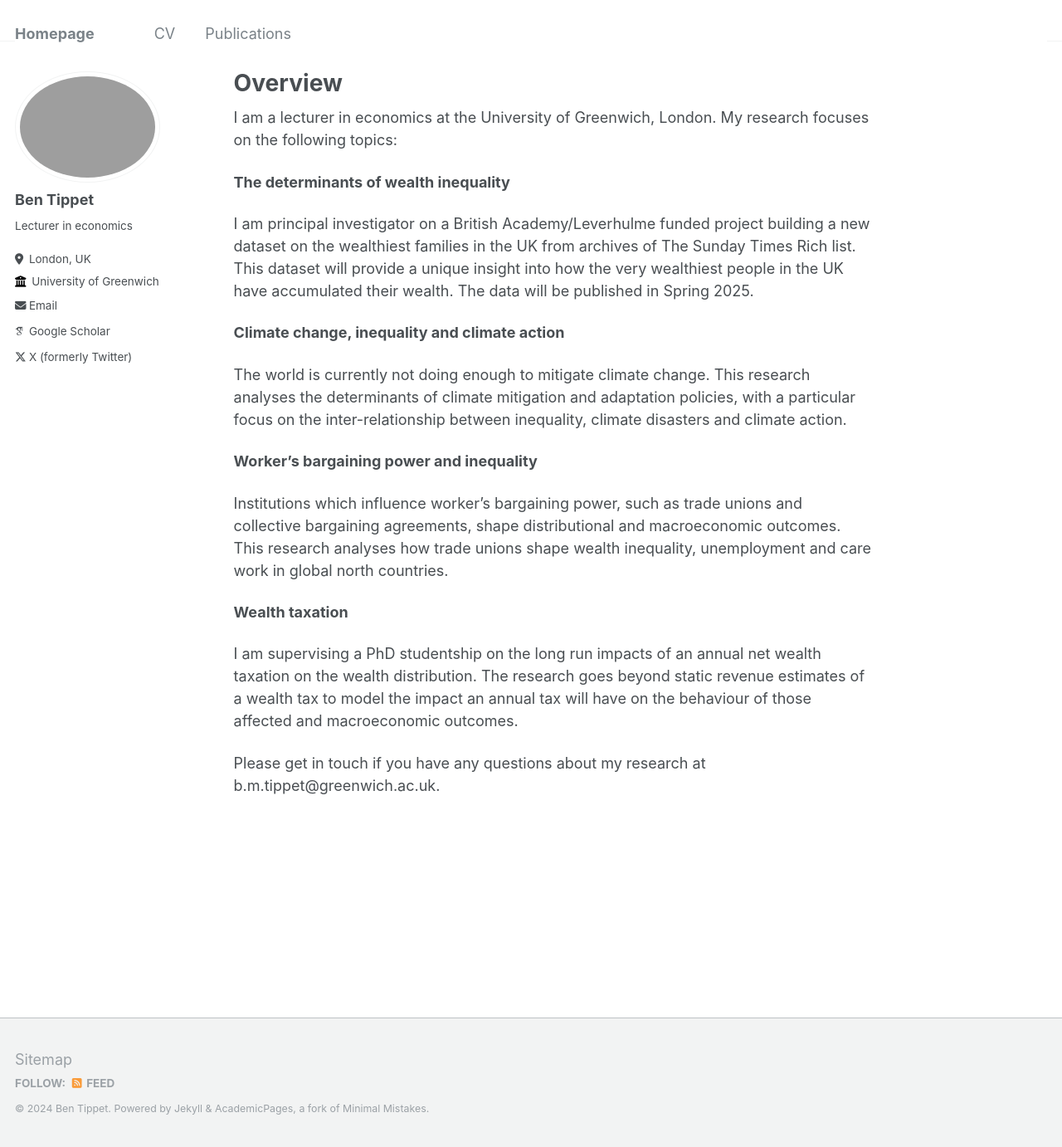
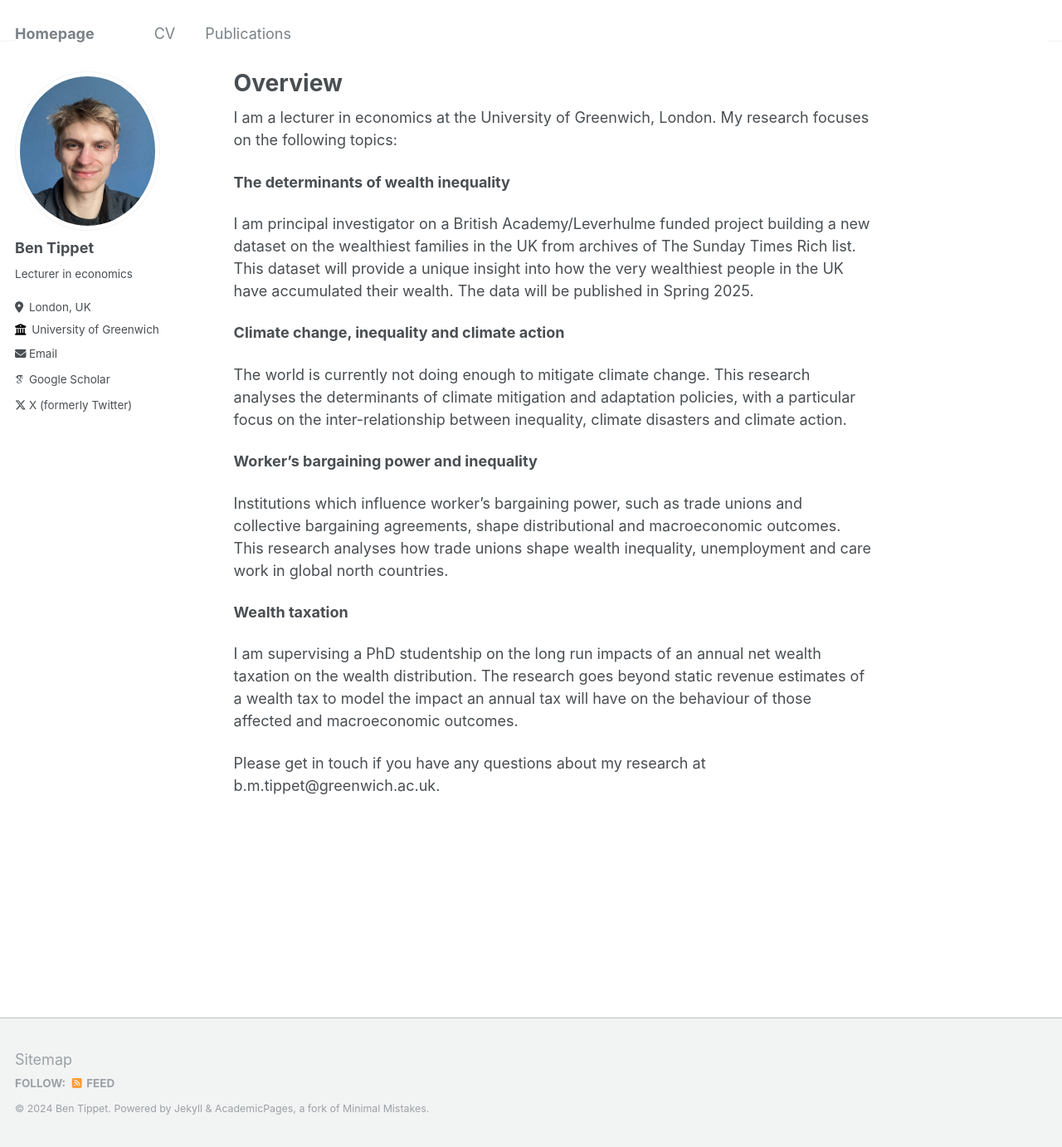
Before and after one commit to bentippet/bentippet, a Jekyll site: the page built from _pages/about.md, in a window 1280 px wide and 1382 px high. Shown: the whole window at 83% size. Built offline with Jekyll 4.4.1, drawn with Linux system fonts in a browser that asks for light colours; some web fonts are replaced.

Commit message:
Update _config.yml

```diff
--- a/_config.yml
+++ b/_config.yml
@@ -21,7 +21,7 @@ repository               : "bentippet/bentippet.github.io"
 #               Additional customization can be done by editing /_includes/author-profile.html
 author:
   # Biographic information
-  avatar           : "\filews\ben_pic.JPG"
+  avatar           : "ben_pic.JPG"
   name             : "Ben Tippet"
   pronouns         : #"He/Him"
   bio              : "Lecturer in economics"
```
